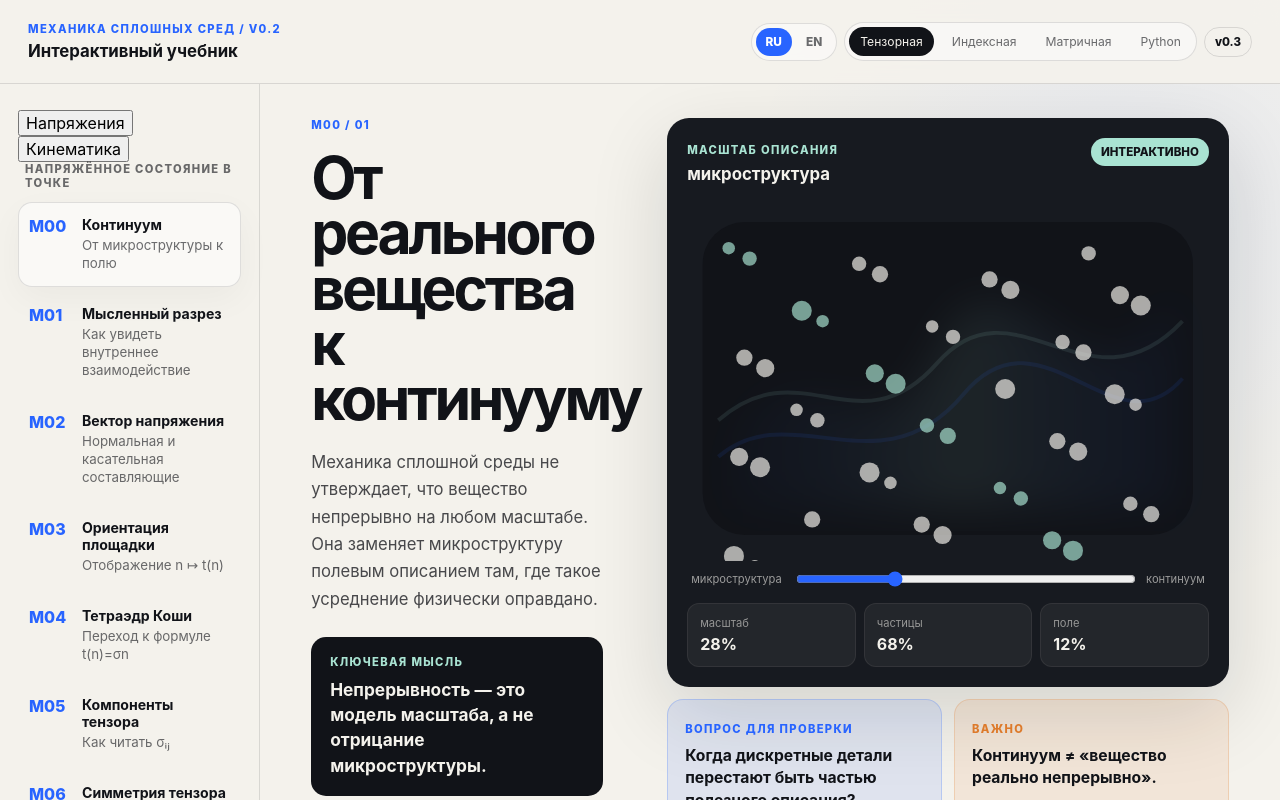
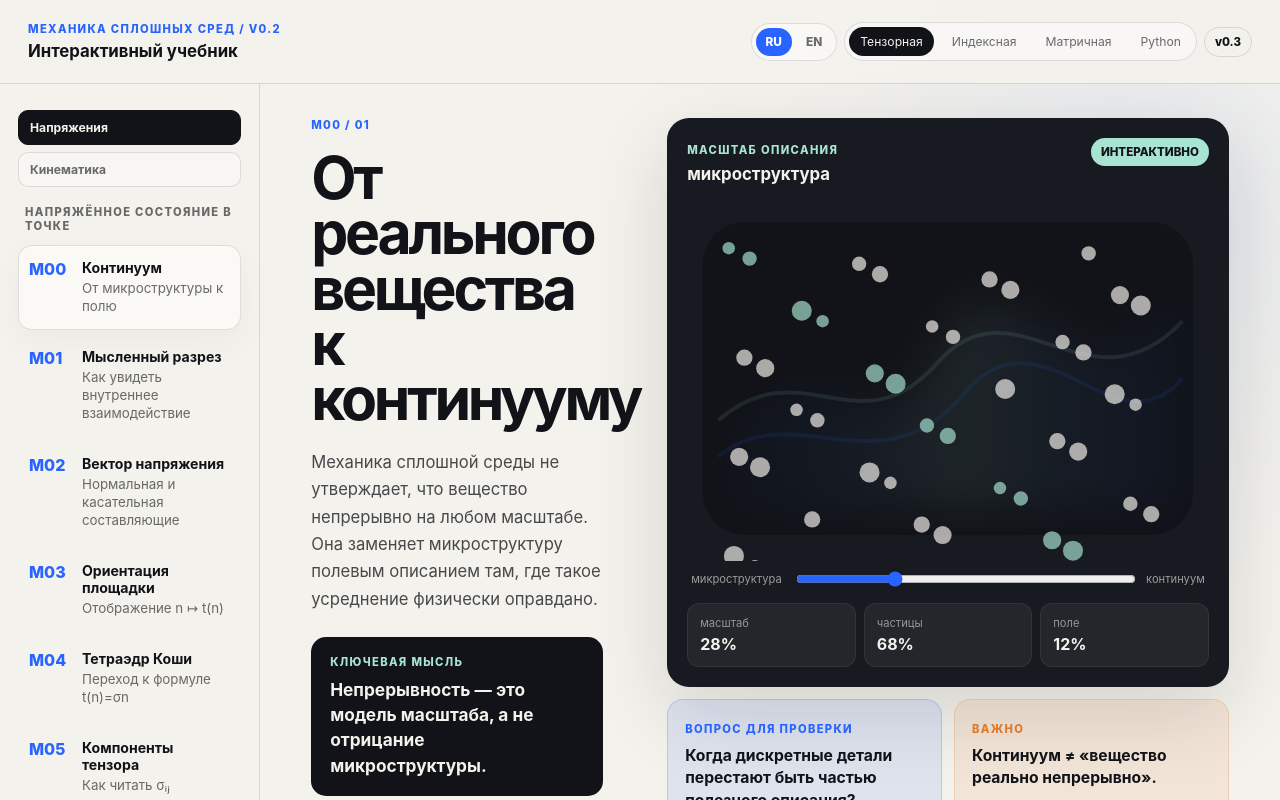
Before and after one commit to karinaurazova/interactive_book_on_continuum_mechanics, a React (Vite) app: page / in a window 1280 px wide. Shown: the top 800 px of the page. Built offline with nearby package versions, Linux system fonts and the light colour scheme.

Commit message:
style: add chapter switcher and K00 scene

```diff
--- a/src/styles.css
+++ b/src/styles.css
@@ -1911,3 +1911,42 @@ input[type="range"] {
     min-width: 0;
   }
 }
+
+
+.chapter-switcher {
+  display: grid;
+  grid-template-columns: 1fr;
+  gap: 7px;
+  margin-bottom: 18px;
+}
+
+.chapter-button {
+  width: 100%;
+  text-align: left;
+  border: 1px solid var(--line);
+  background: rgba(255,255,255,0.35);
+  color: var(--muted);
+  padding: 9px 11px;
+  border-radius: 10px;
+  font-size: 0.76rem;
+  font-weight: 750;
+}
+
+.chapter-button.active {
+  background: var(--ink);
+  color: var(--paper);
+  border-color: var(--ink);
+}
+
+.kinematics-scene {
+  width: 100%;
+  min-height: 360px;
+  border-radius: 14px;
+  background: #111318;
+}
+
+@media (max-width: 720px) {
+  .kinematics-scene {
+    min-height: 250px;
+  }
+}
```
